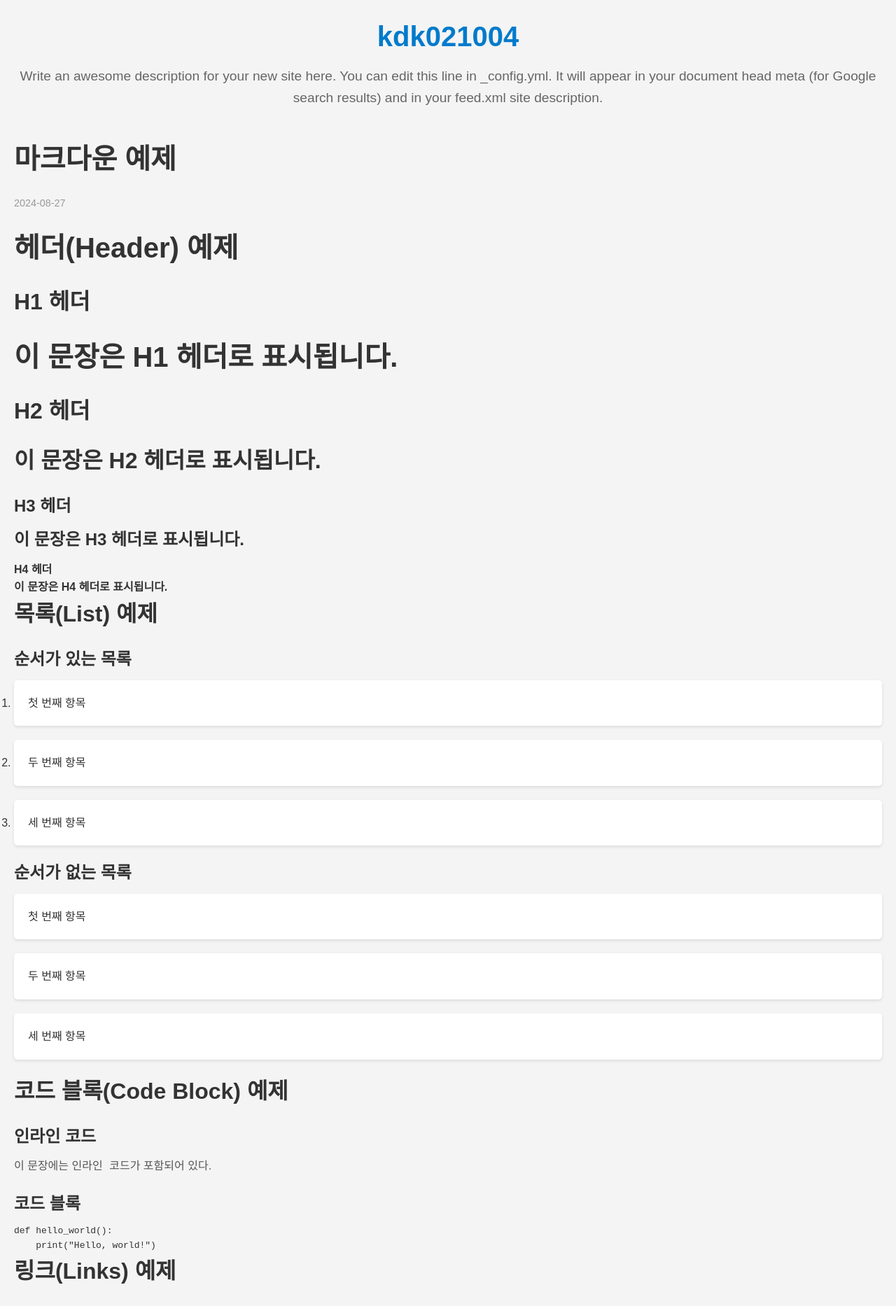
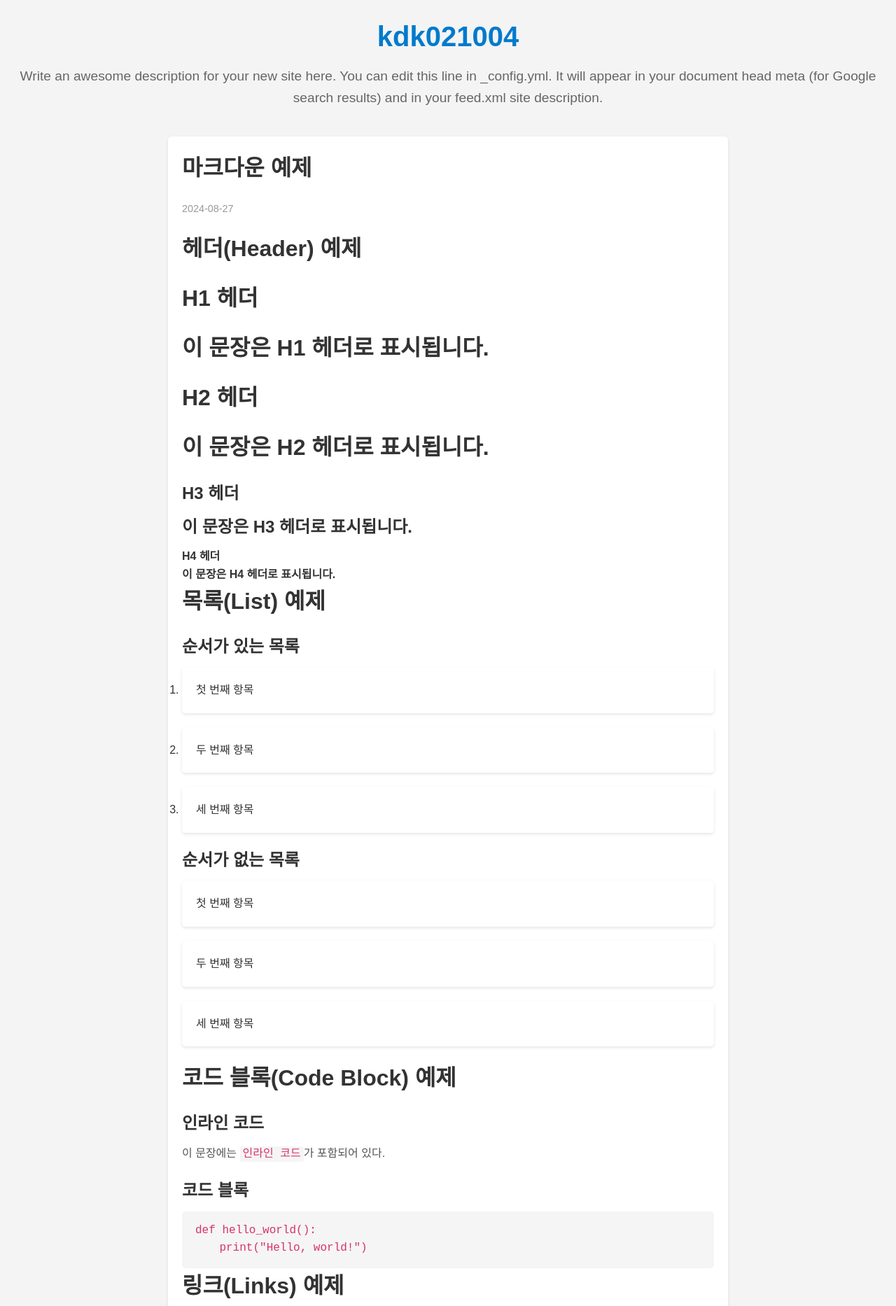
Before and after one commit to kdk021004/kdk021004.github.io, a Jekyll site: the page built from _posts/2024-08-27-Example_of_Python.md, in a window 1280 px wide. Shown: the top 1866 px of the page at 70% size. Built offline with Jekyll 4.4.1, drawn with Linux system fonts in a browser that asks for light colours.

Commit message:
Update post.html

```diff
--- a/_layouts/post.html
+++ b/_layouts/post.html
@@ -5,6 +5,114 @@
   <meta name="viewport" content="width=device-width, initial-scale=1.0">
   <title>{{ page.title }} | {{ site.title }}</title>
   <link rel="stylesheet" href="{{ '/assets/css/style.css' | relative_url }}">
+  <style>
+    /* 기본 스타일 초기화 */
+    * {
+      margin: 0;
+      padding: 0;
+      box-sizing: border-box;
+    }
+
+    body {
+      font-family: 'Arial', sans-serif;
+      line-height: 1.6;
+      color: #333;
+      background-color: #f4f4f4;
+      padding: 20px;
+    }
+
+    /* 헤더 스타일 */
+    header {
+      text-align: center;
+      margin-bottom: 40px;
+    }
+
+    header h1 {
+      font-size: 2.5rem;
+      margin-bottom: 10px;
+      color: #333;
+    }
+
+    header p {
+      font-size: 1.2rem;
+      color: #666;
+    }
+
+    /* 메인 콘텐츠 스타일 */
+    main {
+      max-width: 800px;
+      margin: 0 auto;
+      background: #fff;
+      padding: 20px;
+      border-radius: 5px;
+      box-shadow: 0 2px 4px rgba(0, 0, 0, 0.1);
+    }
+
+    article h1 {
+      font-size: 2rem;
+      margin-bottom: 20px;
+    }
+
+    article time {
+      font-size: 0.9rem;
+      color: #999;
+    }
+
+    article code {
+      background: #f5f5f5;
+      padding: 2px 4px;
+      border-radius: 3px;
+    }
+
+    /* 코드 블록 스타일 */
+    pre {
+      background: #f5f5f5;
+      padding: 15px;
+      border-radius: 5px;
+      overflow: auto;
+    }
+
+    code {
+      font-family: 'Courier New', monospace;
+      color: #d6336c;
+    }
+
+    /* 코드 블록 테마 스타일 (예: 하이라이팅) */
+    .language-css code {
+      color: #007acc;
+    }
+
+    .language-html code {
+      color: #d14;
+    }
+
+    .language-javascript code {
+      color: #e94f37;
+    }
+
+    /* 링크 스타일 */
+    a {
+      color: #007acc;
+      text-decoration: none;
+    }
+
+    a:hover {
+      text-decoration: underline;
+    }
+
+    /* 푸터 스타일 */
+    footer {
+      text-align: center;
+      margin-top: 40px;
+      padding-top: 20px;
+      border-top: 1px solid #ddd;
+    }
+
+    footer p {
+      font-size: 0.9rem;
+      color: #666;
+    }
+  </style>
 </head>
 <body>
   <header>
```
